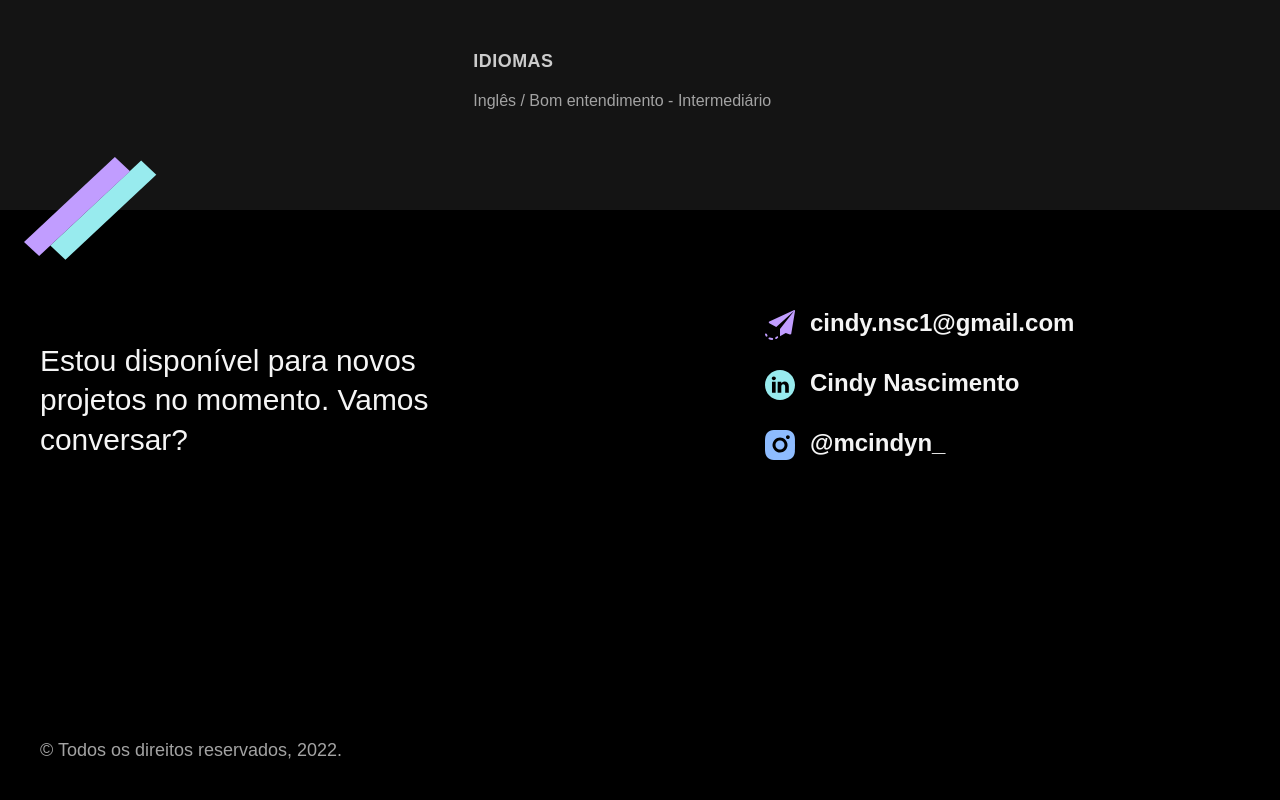
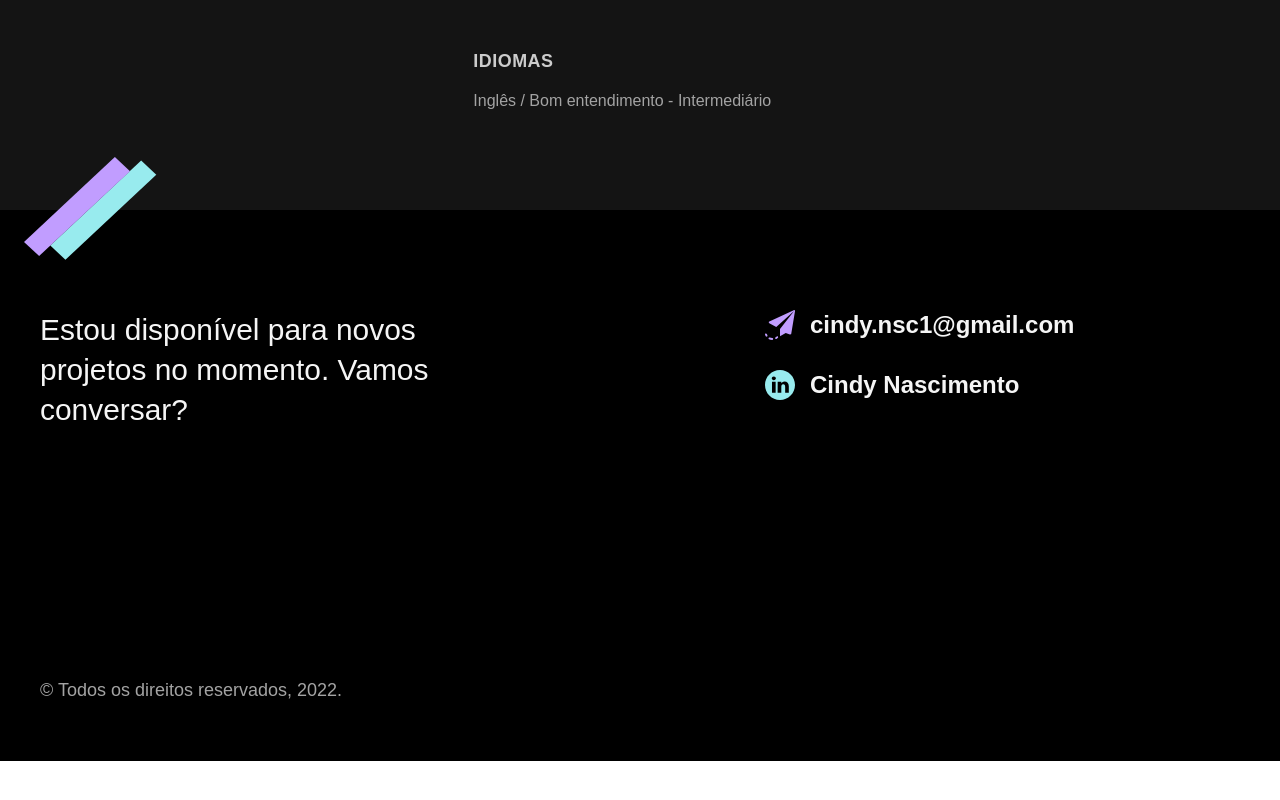
Before and after one commit to eucindyn/eucindyn.github.io, a plain HTML site: page index.html in a window 1280 px wide. Shown: the part 2095-2895 px from the top of the page. After the commit the page ends 2856 px from the top, so only its background shows below. Drawn offline with Linux system fonts and the light colour scheme.

Commit message:
change styles

```diff
--- a/css/footer.css
+++ b/css/footer.css
@@ -9,7 +9,6 @@
   display: grid;
   grid-template-columns: 1fr 1fr;
   gap: 250px;
-  align-items: center;
 }
 
 .footer-texto {
@@ -21,7 +20,7 @@
 .footer-contato li {
   display: flex;
   gap: 15px;
-  align-items: left;
+  align-items: center;
   font-weight: bold;
   font-size: 1.5rem;
   color: #f5f5f5;
--- a/index.html
+++ b/index.html
@@ -143,10 +143,6 @@
           <img class="footer-imagem"src="./img/linkedin.svg" title="linkedin" alt="Linkedin" width="30" height="30">
           <a target="_blank" href="https://www.linkedin.com/in/eucindyn/">Cindy Nascimento</a>
         </li>
-        <li>
-          <img class="footer-imagem"src="./img/instagram.svg" title="instagram" alt="Instagram" width="30" height="30">
-          <a target="_blank" href="https://www.instagram.com/mcindyn_/">@mcindyn_</a>
-        </li>
       </ul>
       <p class="footer-copy">© Todos os direitos reservados, 2022. </p>
   </div>
```
